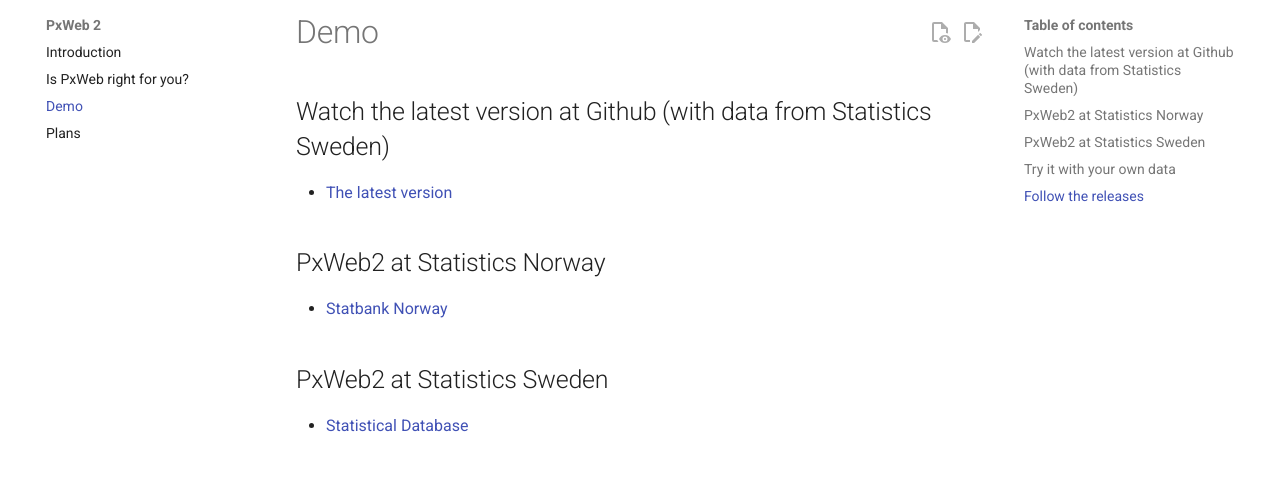
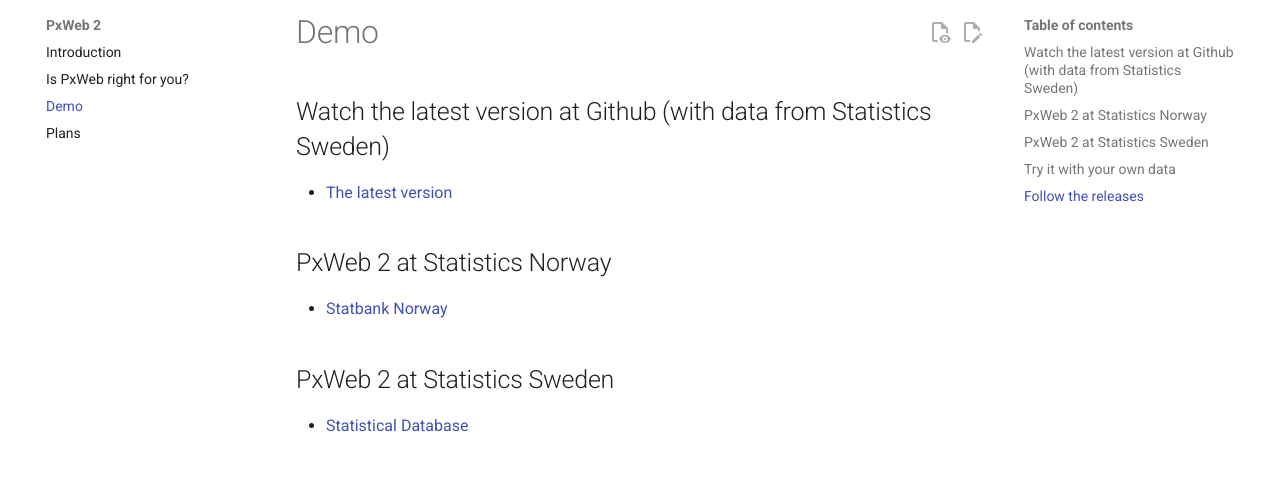
Before and after one commit to PxTools/pxtools.github.io, an MkDocs documentation site: the page built from docs/PxWeb2/project/demo.md, in a window 1280 px wide and 1028 px high. Shown: the part 134-612 px from the top of the window. Built offline with MkDocs 1.6.1 and Material for MkDocs 9.7.7, drawn with Linux system fonts in a browser that asks for light colours; comment, search, counter and statistics services are not loaded.

Commit message:
Update demo.md

```diff
--- a/docs/PxWeb2/project/demo.md
+++ b/docs/PxWeb2/project/demo.md
@@ -4,11 +4,11 @@
 
 - [The latest version](https://pxweb2.pages.dev/en/)
 
-## PxWeb2 at Statistics Norway
+## PxWeb 2 at Statistics Norway
 
 - [Statbank Norway](https://www.ssb.no/statbank/)
 
-## PxWeb2 at Statistics Sweden
+## PxWeb 2 at Statistics Sweden
 
 - [Statistical Database](https://statistikdatabasen2.scb.se/en/)
 
```
